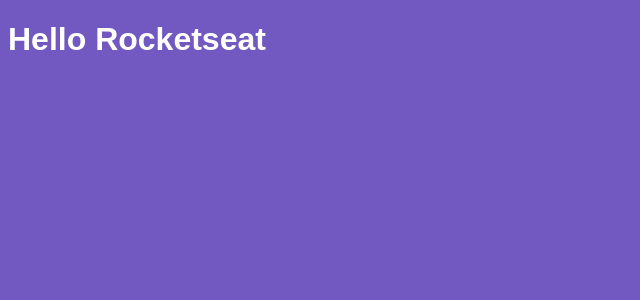
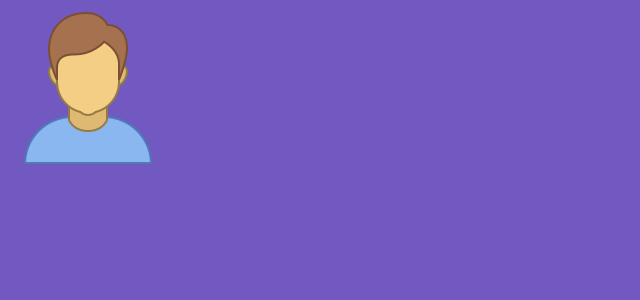
Before and after one commit to camposLuis/IntroducaoReact, a React app: page / in a window 1280 px wide. Shown: the top 300 px of the page, without its empty margins (0-640 px from the left). Built offline with nearby package versions, Linux system fonts and the light colour scheme.

Commit message:
Importando imagens

```diff
--- a/package.json
+++ b/package.json
@@ -19,6 +19,7 @@
     "@babel/preset-react": "^7.0.0",
     "babel-loader": "^8.0.6",
     "css-loader": "^3.2.0",
+    "file-loader": "^4.2.0",
     "style-loader": "^1.0.0",
     "webpack": "^4.39.2",
     "webpack-cli": "^3.3.6",
--- a/src/App.js
+++ b/src/App.js
@@ -1,8 +1,10 @@
 import React from "react";
 import "./App.css";
 
+import profile from "./assets/luis.png";
+
 function App() {
-  return <h1>Hello Rocketseat</h1>;
+  return <img src={profile} />;
 }
 
 export default App;
--- a/webpack.config.js
+++ b/webpack.config.js
@@ -21,6 +21,12 @@
       {
         test: /\.css$/,
         use: [{ loader: "style-loader" }, { loader: "css-loader" }]
+      },
+      {
+        test: /.*\.(gif|png|jpe?g)$/i,
+        use: {
+          loader: "file-loader"
+        }
       }
     ]
   }
```
Also changed, not shown: src/assets/luis.png (added), 1 other file (tests, documents, lock files or other folders).
